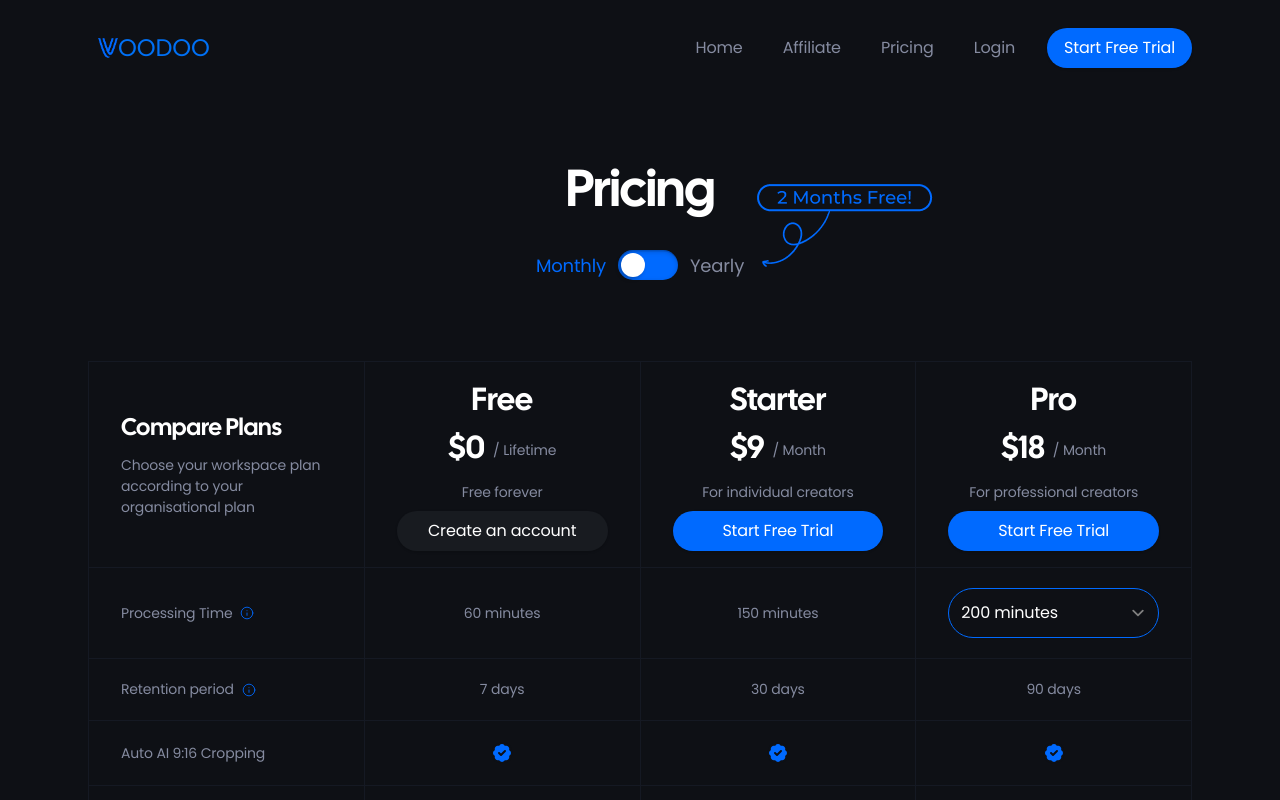
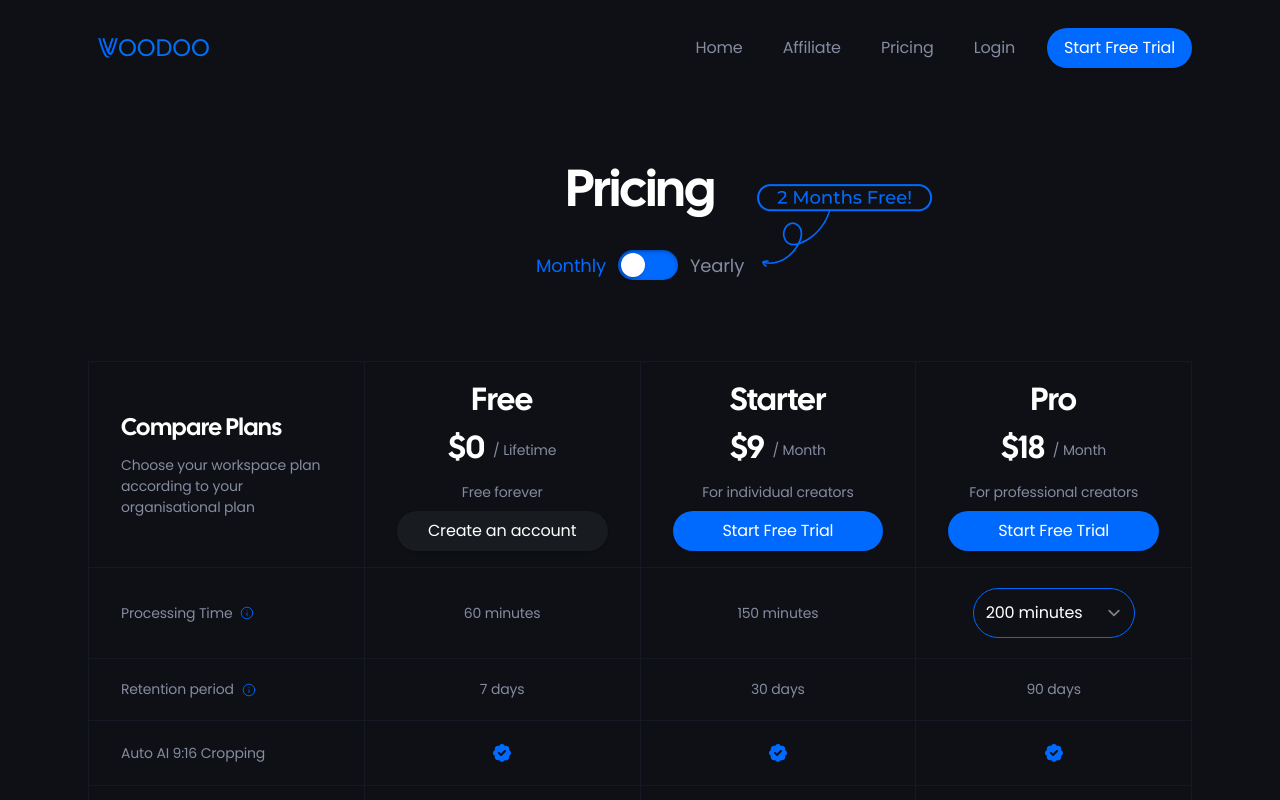
Before and after one commit to Voodoo-Organization/website, a Next.js app: page /pricing in a window 1280 px wide. Shown: the top 800 px of the page. Built offline with nearby package versions, Linux system fonts and the light colour scheme.

Commit message:
select box temporary fixed

```diff
--- a/app/(pricing)/pricing/page.tsx
+++ b/app/(pricing)/pricing/page.tsx
@@ -1082,8 +1082,9 @@ function ProcessingTimeSelector(
   isFixed: boolean
 ) {
   return (
+    <div className="hover:bg-primary-600 hover:bg-opacity-20 rounded-full">
       <select
-      className={`cursor-pointer hover:bg-primary-600 hover:bg-opacity-20 bg-transparent text-white border-[1.5px] focus:ring-0 border-primary-600 w-full rounded-full mx-4 py-3`}
+        className={`cursor-pointer bg-transparent text-white border-[1.5px] focus:ring-0 border-primary-600 w-full rounded-full py-3 focus:outline-none focus:border-primary-600`}
         defaultValue={options[0].value}
         onChange={(e) => {
           const value = e.target.value;
@@ -1106,11 +1107,12 @@ function ProcessingTimeSelector(
       >
         {options.map((option, index) => {
           return (
-          <option key={index} value={option.value}>
+            <option className="!bg-[#14171E]" key={index} value={option.value}>
               {option.label}
             </option>
           );
         })}
       </select>
+    </div>
   );
 }
```
Lines whose indentation alone changed are shown as unchanged.
